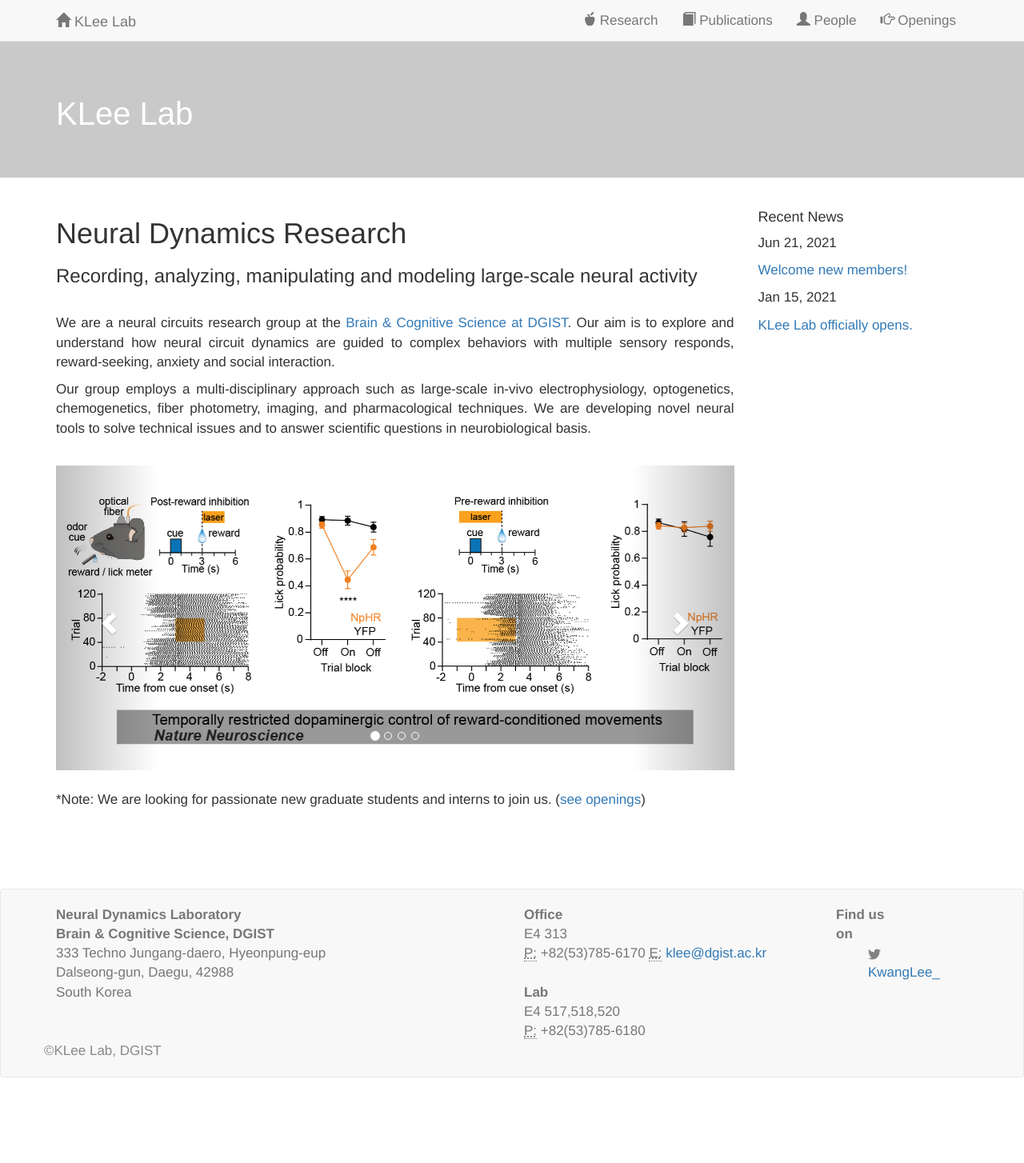
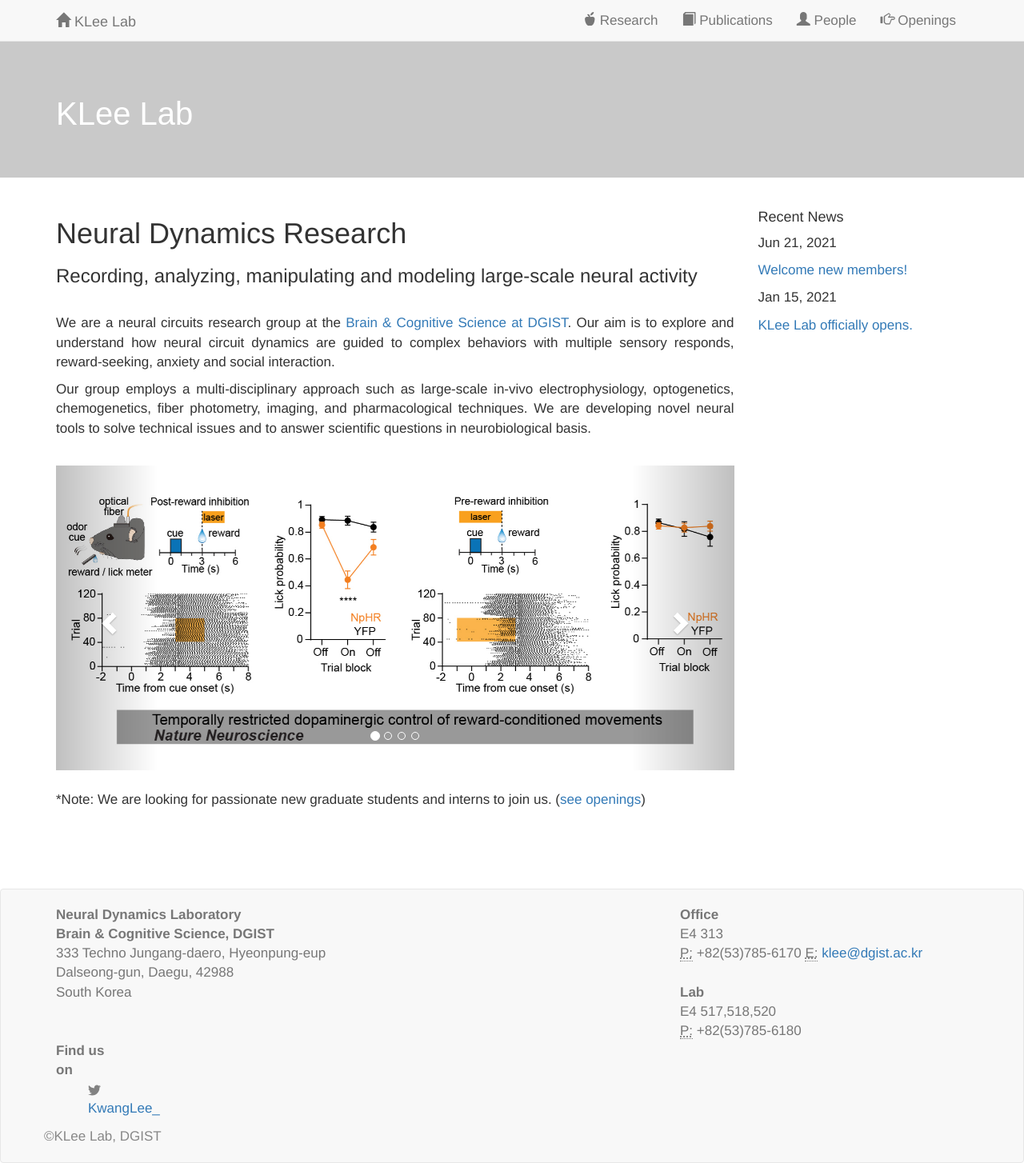
Before and after one commit to kleelab/kleelab.github.io, a Jekyll site: the page built from index.html, in a window 1280 px wide. Shown: the whole page at 80% size. Built offline with Jekyll 4.4.1, drawn with Linux system fonts in a browser that asks for light colours; nearby versions of some CDN libraries; a style sheet for code colours, icons or effects is not loaded; before the commit the page ends 1347 px from its top, so only the background shows below that.

Commit message:
Update footer.html

```diff
--- a/_includes/footer.html
+++ b/_includes/footer.html
@@ -4,7 +4,7 @@
 
         <div class="address">
             <div class="row">
-                <div class="col-md-6">
+                <div class="col-md-8">
                     <address>
                         <strong>Neural Dynamics Laboratory</strong><br>
                         <strong>Brain & Cognitive Science, DGIST</strong><br>
@@ -12,7 +12,7 @@
                         Dalseong-gun, Daegu, 42988<br />
                         South Korea<br /> <br>
                     </address>
-                 </col-md-6>
+                 </col-md-8>
                 </div>
                 <div class="col-md-4">
                     <strong>Office</strong><br>
```
